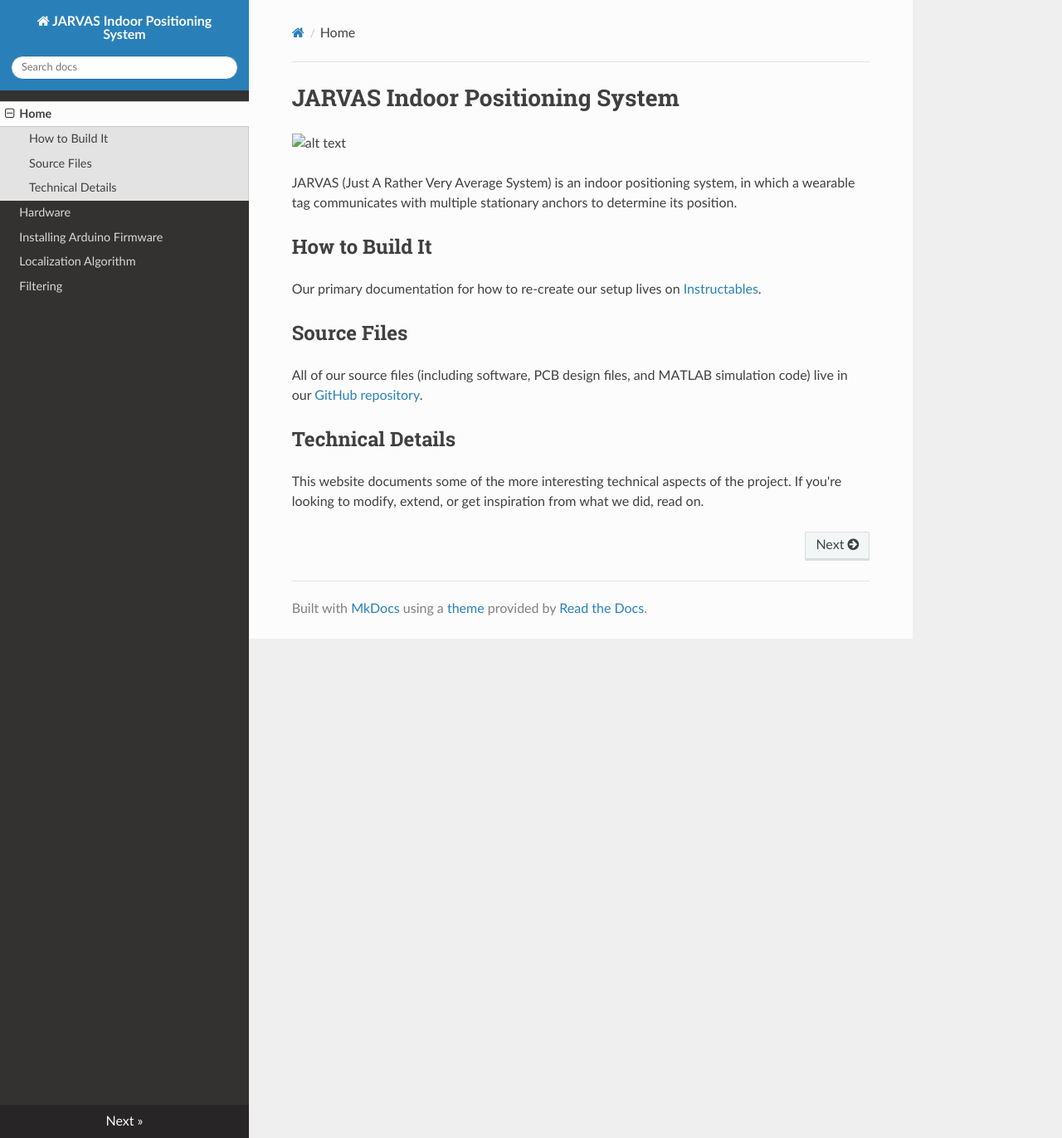
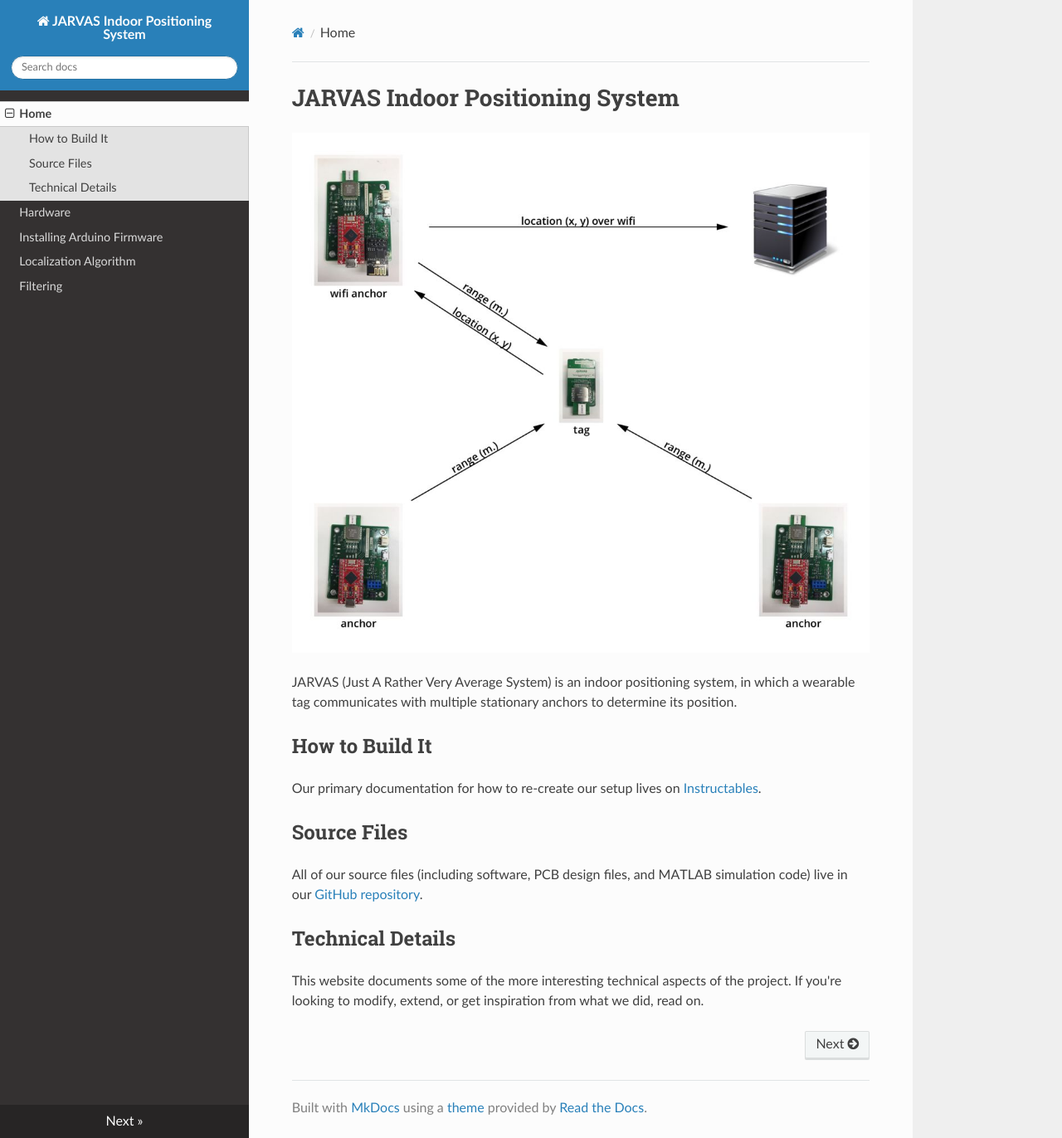
Before and after one commit to derindutz/jarvas-indoor-positioning-system, an MkDocs documentation site: the page built from docs/index.md, in a window 1280 px wide and 1372 px high. Shown: the whole window at 83% size. Built offline with MkDocs 1.6.1, drawn with Linux system fonts in a browser that asks for light colours; nearby versions of some CDN libraries; old or Windows-style settings are respelled for this version of MkDocs.

Commit message:
Update index.md

```diff
--- a/docs/index.md
+++ b/docs/index.md
@@ -1,6 +1,6 @@
 # JARVAS Indoor Positioning System
 
-![alt text](docs/img/overview.jpg "JARVAS System")
+![alt text](img/overview.jpg "JARVAS System")
 
 JARVAS (Just A Rather Very Average System) is an indoor positioning system, in which a wearable tag communicates with multiple stationary anchors to determine its position.
 
```
